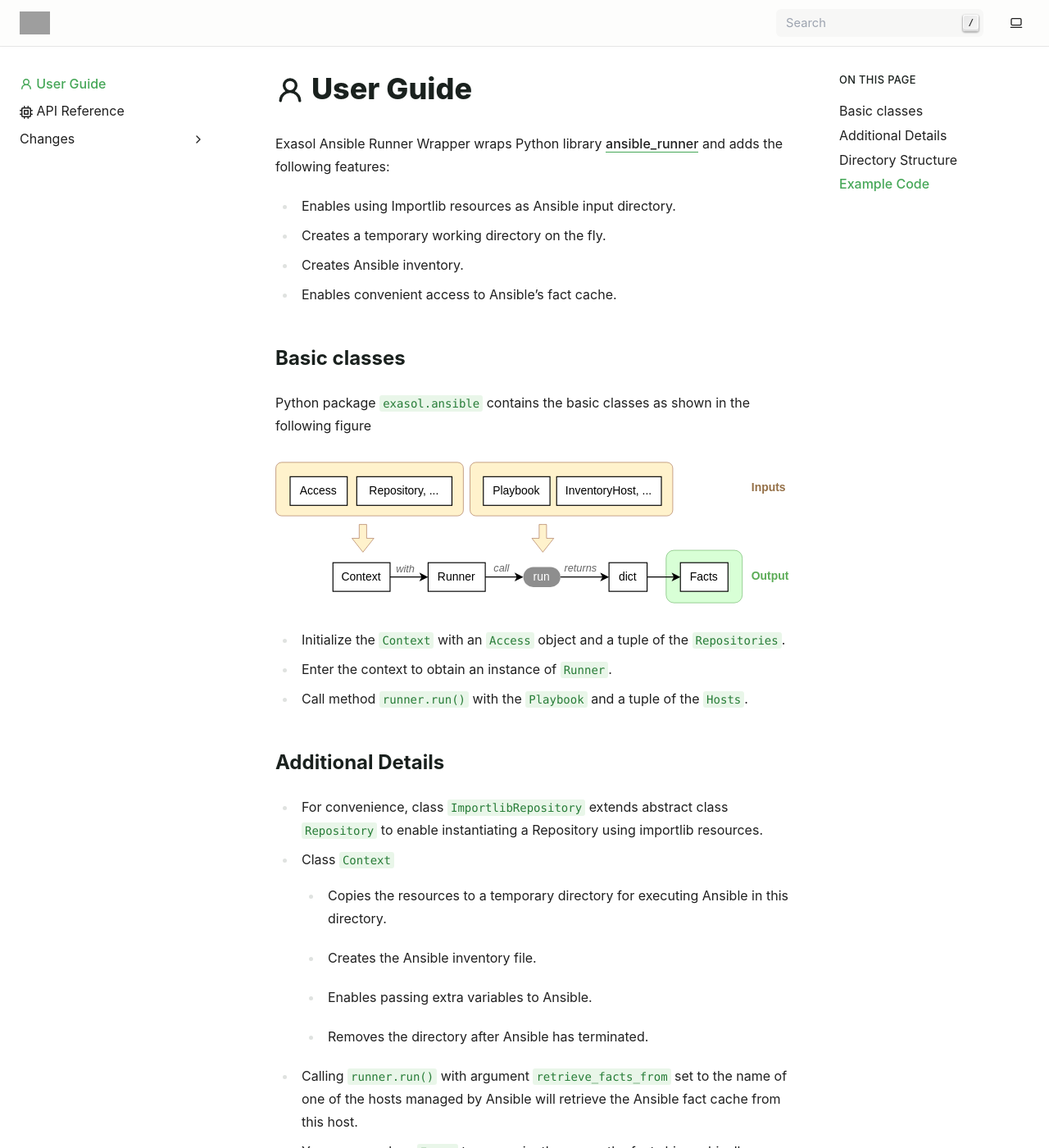
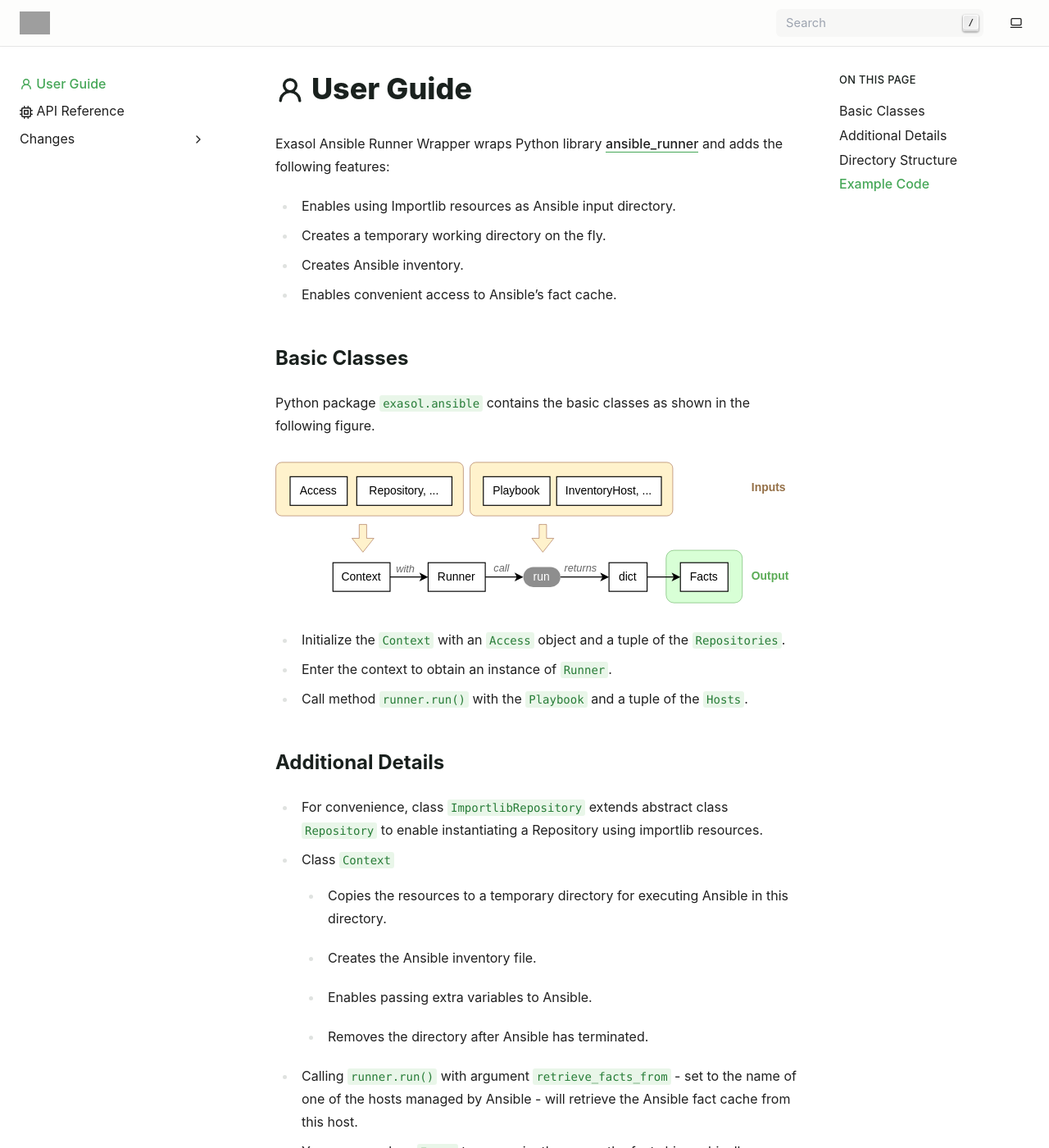
Before and after one commit to exasol/ansible-runner-wrapper, a Sphinx documentation site: the page built from doc/user_guide.rst, in a window 1280 px wide and 1400 px high. Shown: the whole window at 82% size. Built offline with Sphinx 7.4.7, drawn with Linux system fonts in a browser that asks for light colours; pages that are not in the unit, such as notebooks, are missing from menus; grey boxes are pictures that could not be loaded.

```diff
--- a/doc/user_guide.rst
+++ b/doc/user_guide.rst
@@ -11,11 +11,11 @@ the following features:
 * Creates Ansible inventory.
 * Enables convenient access to Ansible's fact cache.
 
-Basic classes
+Basic Classes
 -------------
 
 Python package ``exasol.ansible`` contains the basic classes as shown in the
-following figure
+following figure.
 
 .. image:: images/classes.svg
     :scale: 130 %
@@ -39,8 +39,8 @@ Additional Details
   * Enables passing extra variables to Ansible.
   * Removes the directory after Ansible has terminated.
 
-* Calling ``runner.run()`` with argument ``retrieve_facts_from`` set to the
-  name of one of the hosts managed by Ansible will retrieve the Ansible fact
+* Calling ``runner.run()`` with argument ``retrieve_facts_from`` - set to the
+  name of one of the hosts managed by Ansible - will retrieve the Ansible fact
   cache from this host.
 
 * You can use class ``Facts`` to conveniently access the facts hierarchically.
```
